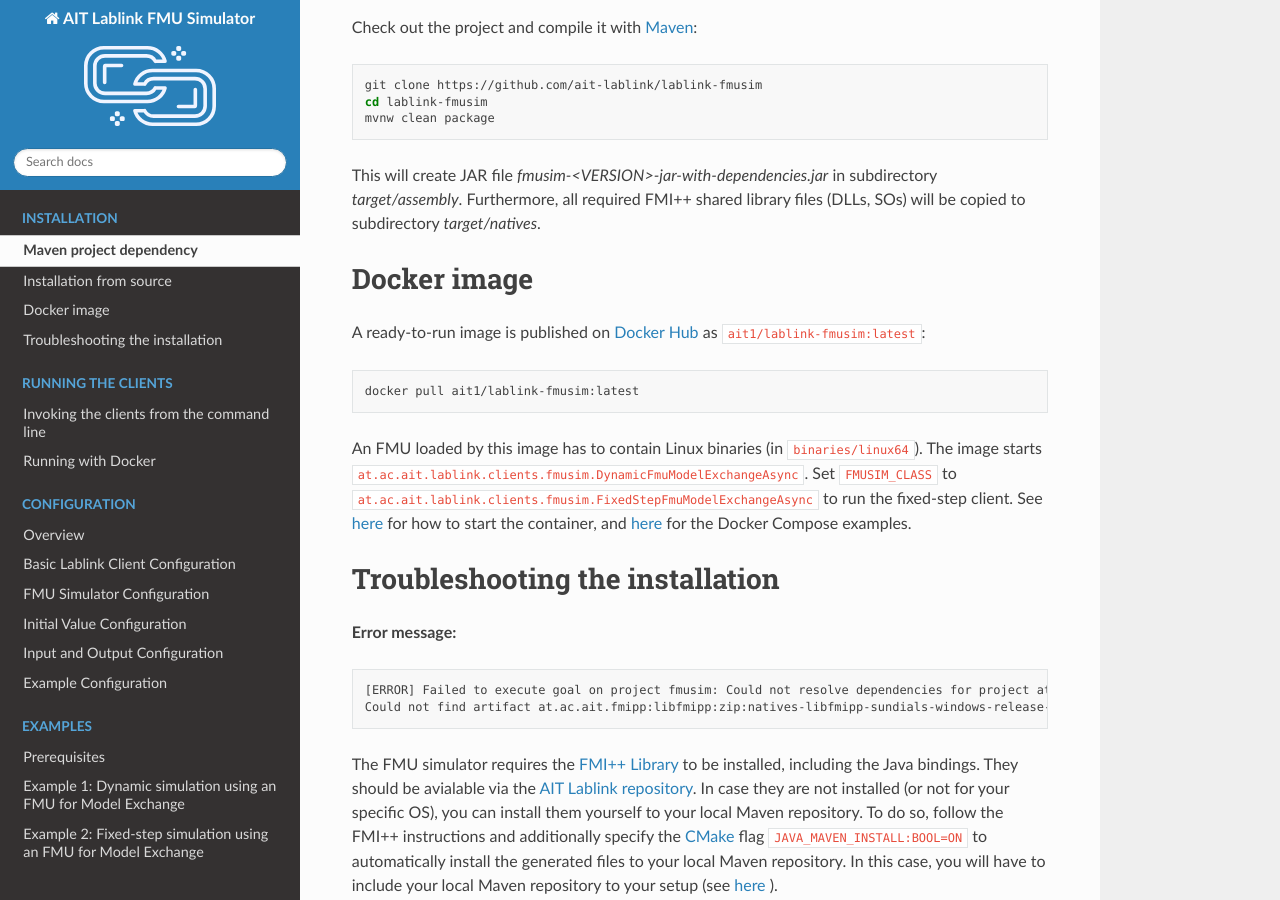
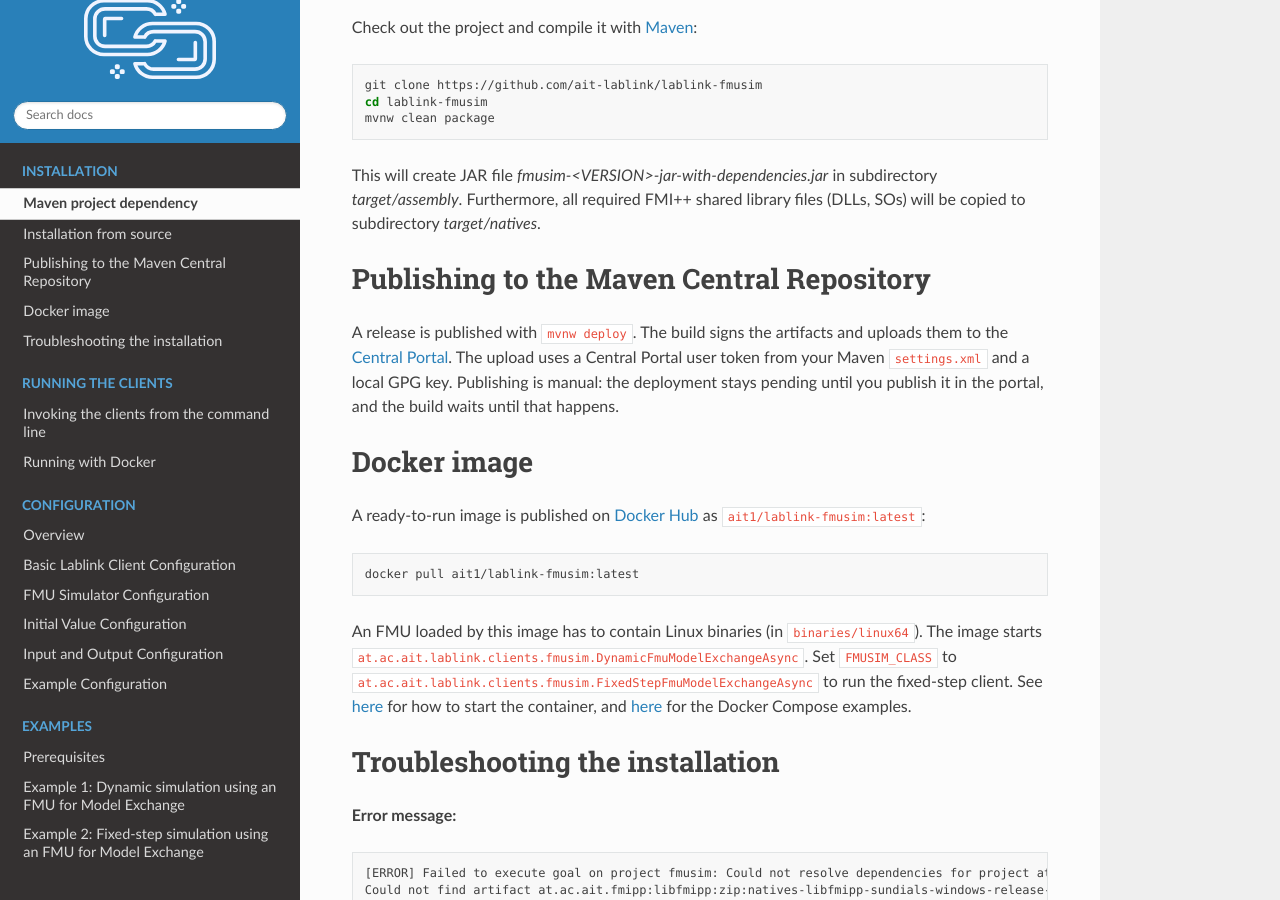
Before and after one commit to AIT-Lablink/lablink-fmusim, a Sphinx documentation site: the page built from docs/installation.rst, in a window 1280 px wide and 900 px high, scrolled down 633 px. Built offline with Sphinx 7.4.7 and the Read the Docs theme 3.1.0, drawn with Linux system fonts in a browser that asks for light colours.

Commit message:
Update release publication workflow

```diff
--- a/docs/installation.rst
+++ b/docs/installation.rst
@@ -30,6 +30,11 @@ Check out the project and compile it with Maven_:
 
 This will create JAR file *fmusim-<VERSION>-jar-with-dependencies.jar* in subdirectory *target/assembly*.
 Furthermore, all required FMI++ shared library files (DLLs, SOs) will be copied to subdirectory *target/natives*.
+
+Publishing to the Maven Central Repository
+==========================================
+
+A release is published with ``mvnw deploy``. The build signs the artifacts and uploads them to the `Central Portal <https://central.sonatype.com/>`_. The upload uses a Central Portal user token from your Maven ``settings.xml`` and a local GPG key. Publishing is manual: the deployment stays pending until you publish it in the portal, and the build waits until that happens.
 
 Docker image
 ============
```
